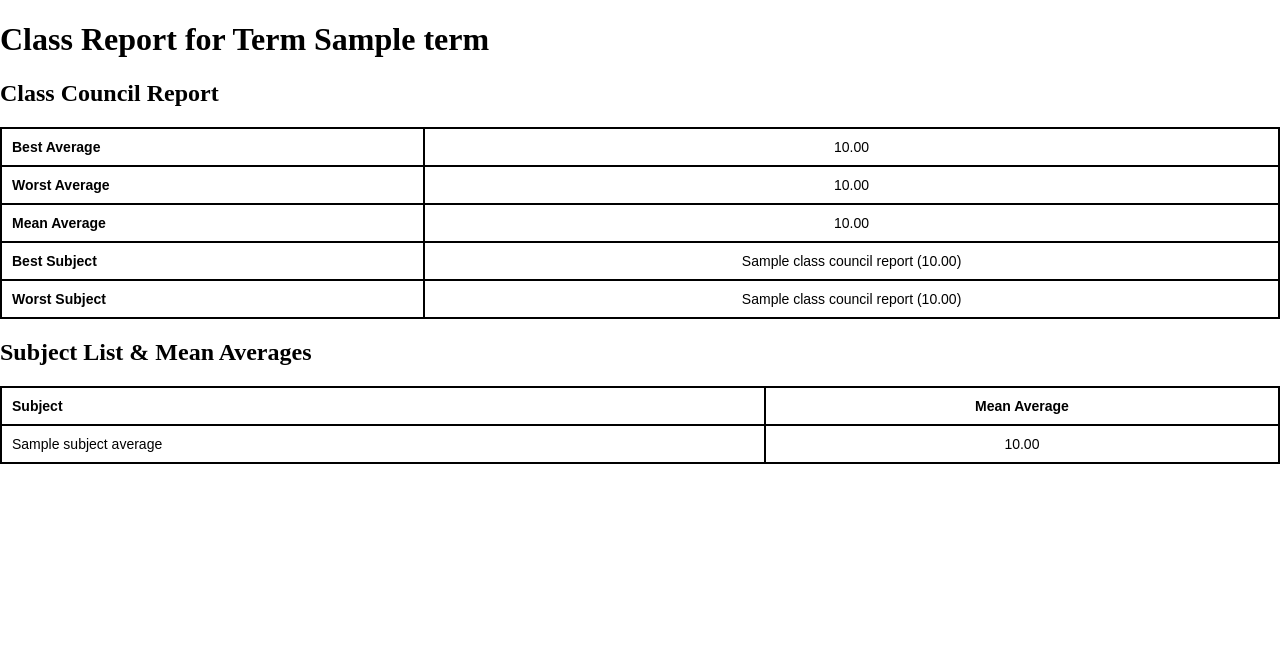
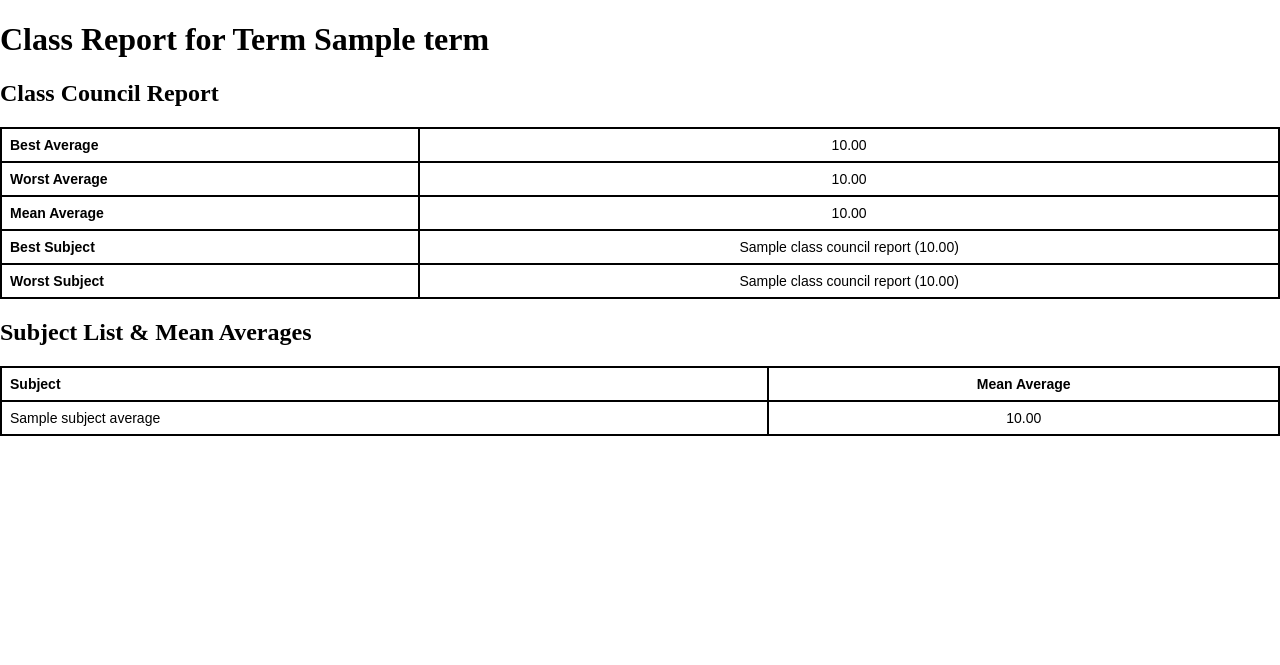
Before and after one commit to tiidel/rank_secondary_backend, a Django app: template templates/results/multi_student_template.html in a window 1280 px wide. Shown: the top 665 px of the page. Run offline with Django 4.2, Linux system fonts and the light colour scheme; tables that the repository leaves empty hold one stand-in row (values such as "Sample post"); the template is opened without the code that fills it: values that come from a table or form of the project are taken from there, most other values are stand-ins (such as "Sample title", 1, 10 or a date in 2020); parts of the project's set-up code (start-up, migrations or seed data) failed here and were passed over.

Commit message:
working on nothing

```diff
--- a/templates/results/multi_student_template.html
+++ b/templates/results/multi_student_template.html
@@ -41,7 +41,7 @@
         th, td {
             text-align: center !important;
             border: 2px solid #000;
-            padding: 10px;
+            padding: 8px;
             font-size: 14px;
         }
         .principal_column {
```
